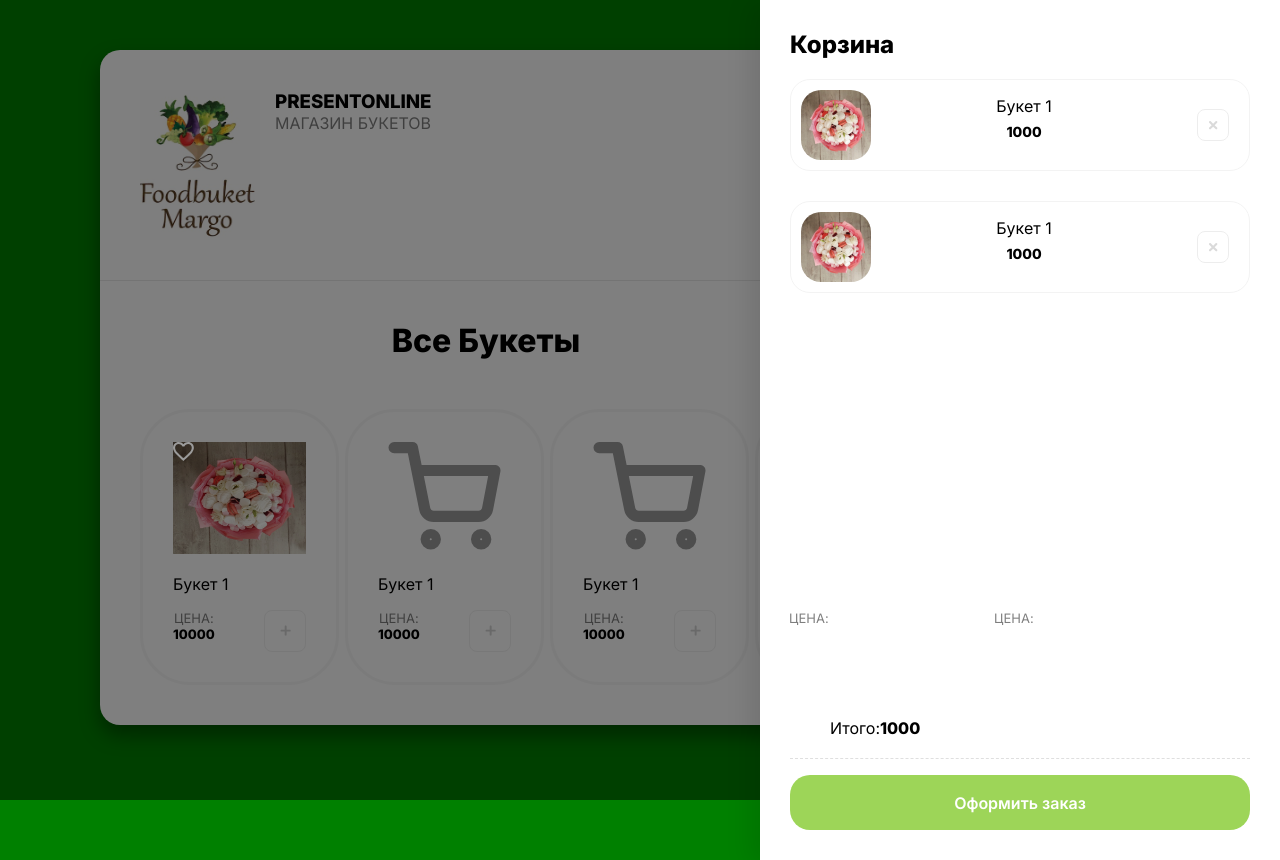
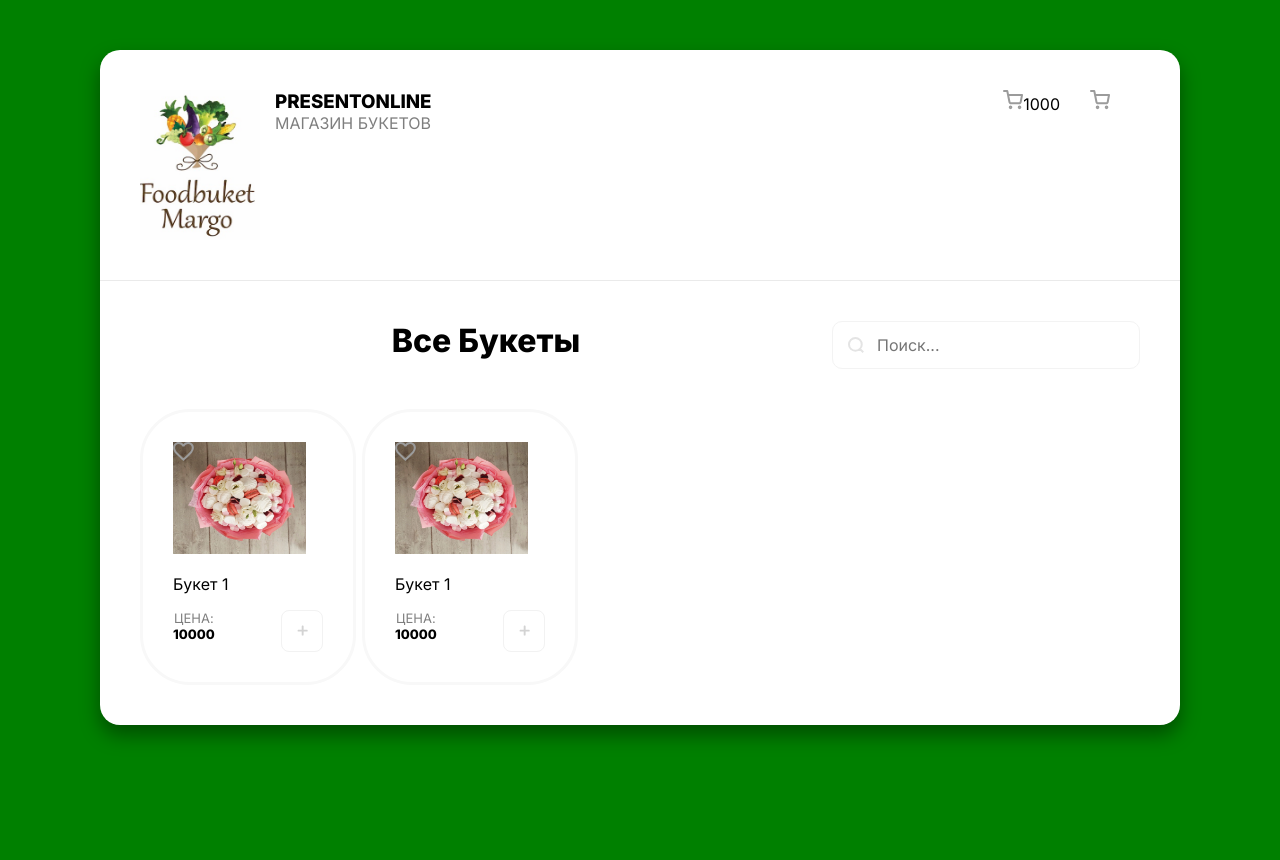
Before and after one commit to UdjenKL/diplop-itschool, a React (Create React App) app: page / in a window 1280 px wide. After the commit the page ends 800 px from the top, so only its background shows below. Built offline with nearby package versions, Linux system fonts and the light colour scheme.

Commit message:
feat: start react

```diff
--- a/src/App.js
+++ b/src/App.js
@@ -1,55 +1,21 @@
-function App() {
+import Card from './components/Card'
+import Header from "./components/Header";
+import RightSide from "./components/RightSide";
+
+const arr = [
+    {name: 'букет 1'},
+    {name: 'букет 2'},
+    {name: 'букет 3'},
+    {name: 'букет 4'},
+    {name: 'букет 5'},
+];
+
+function
+App() {
     return (
         <div className="wrapper">
-            <div className="right-side-impose">
-                <div className="right-side">
-                    <h2 className="cart-title">Корзина</h2>
-                    <div className="items">
-                        <div className="cartItem">
-                            <img width={70} height={70} src="/img/presents/1.jpeg" alt="cart"/>
-                            <div className="cartItem-info">
-                                <p>Букет 1</p>
-                                <b>1000</b>
-                            </div>
-                            <img className="removeBtn" src="/img/btn-remove.svg" alt="remove"/>
-                        </div>
-                        <div className="cartItem">
-                            <img width={70} height={70} src="/img/presents/1.jpeg" alt="cart"/>
-                            <div className="cartItem-info">
-                                <p>Букет 1</p>
-                                <b>1000</b>
-                            </div>
-                            <img className="removeBtn" src="/img/btn-remove.svg" alt="remove"/>
-                        </div>
-                    </div>
-                    <ul className="total">
-                        <li>
-                            <span>Итого:</span>
-                            <div></div>
-                            <b>1000</b>
-                        </li>
-                    </ul>
-                    <button>Оформить заказ</button>
-                </div>
-            </div>
-            <header>
-                <div className="header-left-block">
-                    <img width={120} height={150} src="/img/logoMain.jpg"/>
-                    <div className="header-information">
-                        <h3>PresentOnline</h3>
-                        <p className="header-logo-text">Магазин букетов</p>
-                    </div>
-                </div>
-                <ul className="header-right-block">
-                    <li>
-                        <img width={20} height={20} src="/img/cart.svg"/>
-                        <span>1000</span>
-                    </li>
-                    <li>
-                        <img width={20} height={20} src="/img/cart.svg"/>
-                    </li>
-                </ul>
-            </header>
+            <RightSide/>
+            <Header/>
             <div className="content">
                 <div className="content-header">
                     <h1 className="content-title">Все Букеты</h1>
@@ -59,75 +25,14 @@ function App() {
                     </div>
                 </div>
                 <div className="presents">
-                    <div className="card">
-                        <div className="favorite">
-                            <img src="/img/heart.svg" alt="heart"/>
-                        </div>
-                        <img width={133} height={112} src="/img/presents/1.jpeg" alt=""/>
-                        <p>Букет 1</p>
-                        <div className="card-info">
-                            <div className="card-info-price">
-                                <span>Цена:</span>
-                                <b>10000</b>
-                            </div>
-                            <button className="button">
-                                <img width={11} height={11} src="/img/plus.svg" alt="plus"/>
-                            </button>
-                        </div>
-                    </div>
-                    <div className="card">
-                        <img width={133} height={112} src="/img/cart.svg" alt=""/>
-                        <p>Букет 1</p>
-                        <div className="card-info">
-                            <div className="card-info-price">
-                                <span>Цена:</span>
-                                <b>10000</b>
-                            </div>
-                            <button className="button">
-                                <img width={11} height={11} src="/img/plus.svg" alt="plus"/>
-                            </button>
-                        </div>
-                    </div>
-                    <div className="card">
-                        <img width={133} height={112} src="/img/cart.svg" alt=""/>
-                        <p>Букет 1</p>
-                        <div className="card-info">
-                            <div className="card-info-price">
-                                <span>Цена:</span>
-                                <b>10000</b>
-                            </div>
-                            <button className="button">
-                                <img width={11} height={11} src="/img/plus.svg" alt="plus"/>
-                            </button>
-                        </div>
-                    </div>
-                    <div className="card">
-                        <img width={133} height={112} src="/img/cart.svg" alt=""/>
-                        <p>Букет 1</p>
-                        <div className="card-info">
-                            <div className="card-info-price">
-                                <span>Цена:</span>
-                                <b>10000</b>
-                            </div>
-                            <button className="button">
-                                <img width={11} height={11} src="/img/plus.svg" alt="plus"/>
-                            </button>
-                        </div>
-                    </div>
-                    <div className="card">
-                        <img width={133} height={112} src="/img/cart.svg" alt=""/>
-                        <p>Букет 1</p>
-                        <div className="card-info">
-                            <div className="card-info-price">
-                                <span>Цена:</span>
-                                <b>10000</b>
-                            </div>
-                            <button className="button">
-                                <img width={11} height={11} src="/img/plus.svg" alt="plus"/>
-                            </button>
-                        </div>
-                    </div>
-
+                    <Card/>
+                    <Card/>
+                    {/*{*/}
+                    {/*    arr.map((obj)=> (*/}
+                    {/*         <Card/>*/}
+                    {/*        */}
+                    {/*    ))*/}
+                    {/*}*/}
                 </div>
             </div>
         </div>
--- /dev/null
+++ b/src/components/Card.js
@@ -0,0 +1,22 @@
+function Card() {
+    return (
+        <div className="card">
+            <div className="favorite">
+                <img src="/img/heart.svg" alt="heart"/>
+            </div>
+            <img width={133} height={112} src="/img/presents/1.jpeg" alt=""/>
+            <p>Букет 1</p>
+            <div className="card-info">
+                <div className="card-info-price">
+                    <span>Цена:</span>
+                    <b>10000</b>
+                </div>
+                <button className="button">
+                    <img width={11} height={11} src="/img/plus.svg" alt="plus"/>
+                </button>
+            </div>
+        </div>
+    );
+}
+
+export default Card
--- /dev/null
+++ b/src/components/Header.js
@@ -0,0 +1,24 @@
+function Header () {
+    return (
+         <header>
+                <div className="header-left-block">
+                    <img width={120} height={150} src="/img/logoMain.jpg"/>
+                    <div className="header-information">
+                        <h3>PresentOnline</h3>
+                        <p className="header-logo-text">Магазин букетов</p>
+                    </div>
+                </div>
+                <ul className="header-right-block">
+                    <li>
+                        <img width={20} height={20} src="/img/cart.svg"/>
+                        <span>1000</span>
+                    </li>
+                    <li>
+                        <img width={20} height={20} src="/img/cart.svg"/>
+                    </li>
+                </ul>
+            </header>
+    );
+}
+
+export default Header
--- /dev/null
+++ b/src/components/RightSide.js
@@ -0,0 +1,37 @@
+function RightSide () {
+    return (
+        <div style={{display: 'none'}} className="right-side-impose">
+        <div className="right-side">
+                    <h2 className="cart-title">Корзина</h2>
+                    <div className="items">
+                        <div className="cartItem">
+                            <img width={70} height={70} src="/img/presents/1.jpeg" alt="cart"/>
+                            <div className="cartItem-info">
+                                <p>Букет 1</p>
+                                <b>1000</b>
+                            </div>
+                            <img className="removeBtn" src="/img/btn-remove.svg" alt="remove"/>
+                        </div>
+                        <div className="cartItem">
+                            <img width={70} height={70} src="/img/presents/1.jpeg" alt="cart"/>
+                            <div className="cartItem-info">
+                                <p>Букет 1</p>
+                                <b>1000</b>
+                            </div>
+                            <img className="removeBtn" src="/img/btn-remove.svg" alt="remove"/>
+                        </div>
+                    </div>
+                    <ul className="total">
+                        <li>
+                            <span>Итого:</span>
+                            <div></div>
+                            <b>1000</b>
+                        </li>
+                    </ul>
+                    <button>Оформить заказ</button>
+                </div>
+        </div>
+    );
+}
+
+export default RightSide
```
